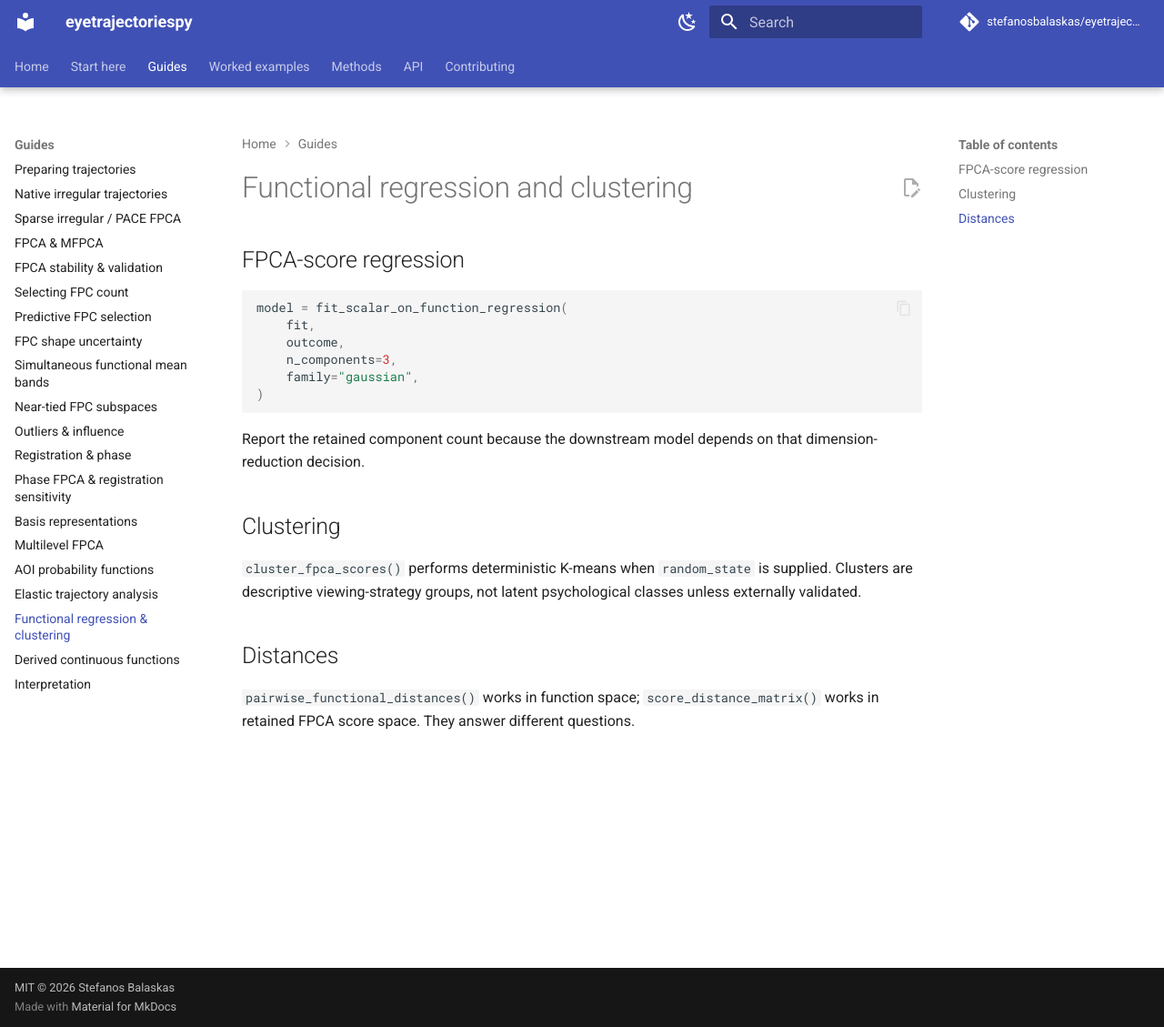
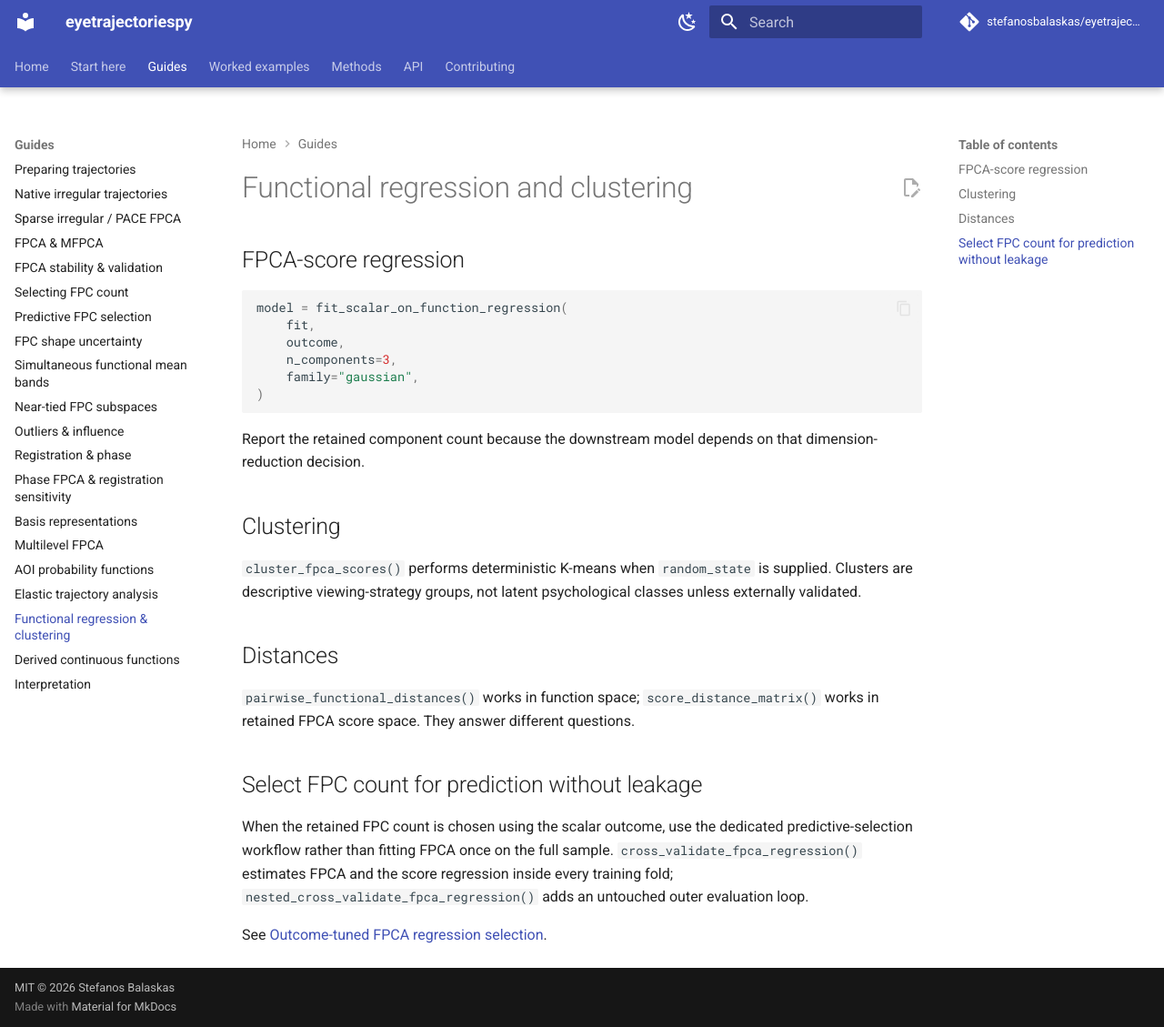
Before and after one commit to stefanosbalaskas/eyetrajectoriespy, an MkDocs documentation site: the page built from docs/guides/downstream.md, in a window 1280 px wide and 1129 px high. Shown: the whole window at 91% size. Built offline with MkDocs 1.6.1 and Material for MkDocs 9.7.7, drawn with Linux system fonts in a browser that asks for light colours; comment, search, counter and statistics services are not loaded.

Commit message:
Connect downstream guide to predictive selection

```diff
--- a/docs/guides/downstream.md
+++ b/docs/guides/downstream.md
@@ -20,3 +20,10 @@ Report the retained component count because the downstream model depends on that
 ## Distances
 
 `pairwise_functional_distances()` works in function space; `score_distance_matrix()` works in retained FPCA score space. They answer different questions.
+
+
+## Select FPC count for prediction without leakage
+
+When the retained FPC count is chosen using the scalar outcome, use the dedicated predictive-selection workflow rather than fitting FPCA once on the full sample. `cross_validate_fpca_regression()` estimates FPCA and the score regression inside every training fold; `nested_cross_validate_fpca_regression()` adds an untouched outer evaluation loop.
+
+See [Outcome-tuned FPCA regression selection](predictive-component-selection.md).
```
